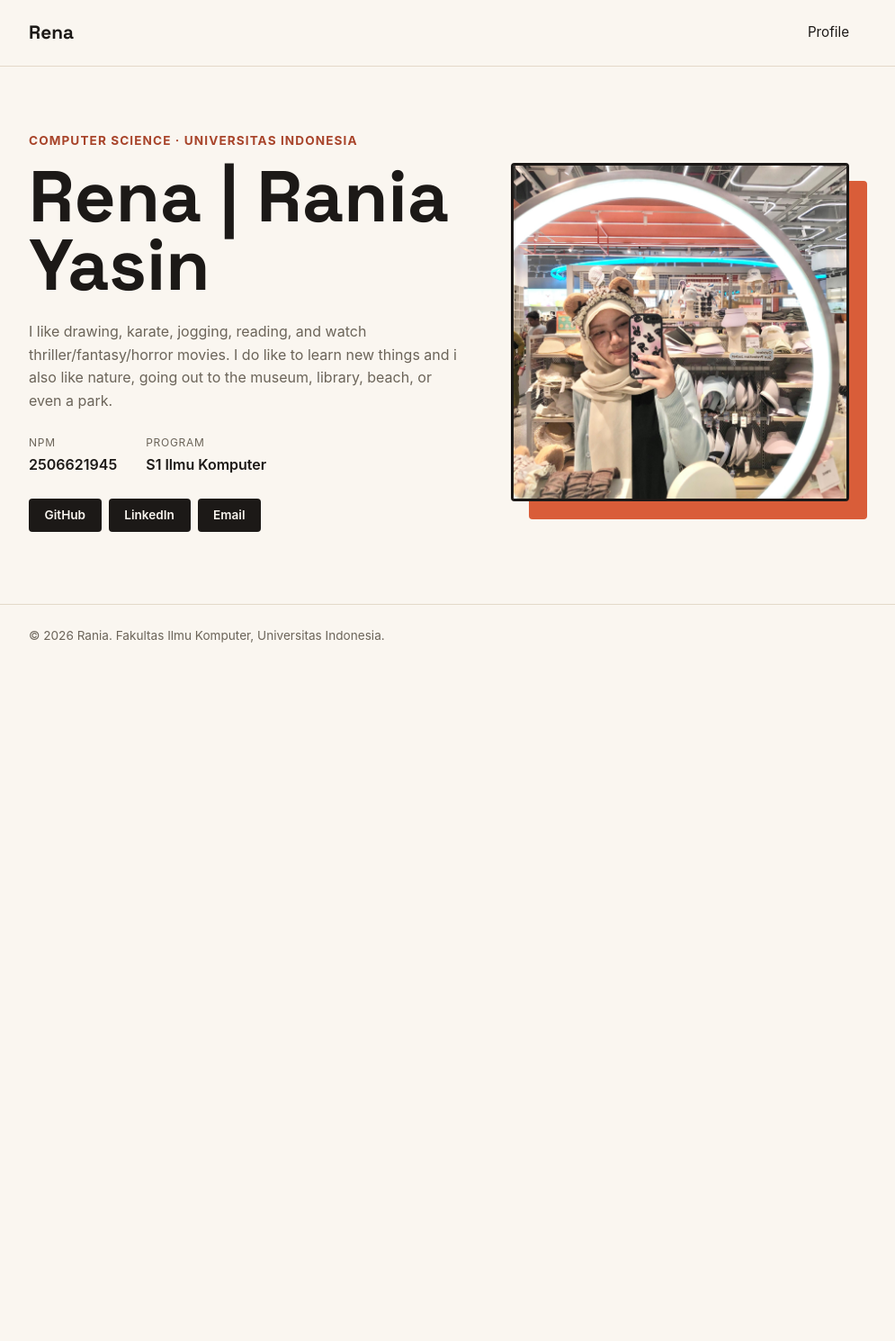
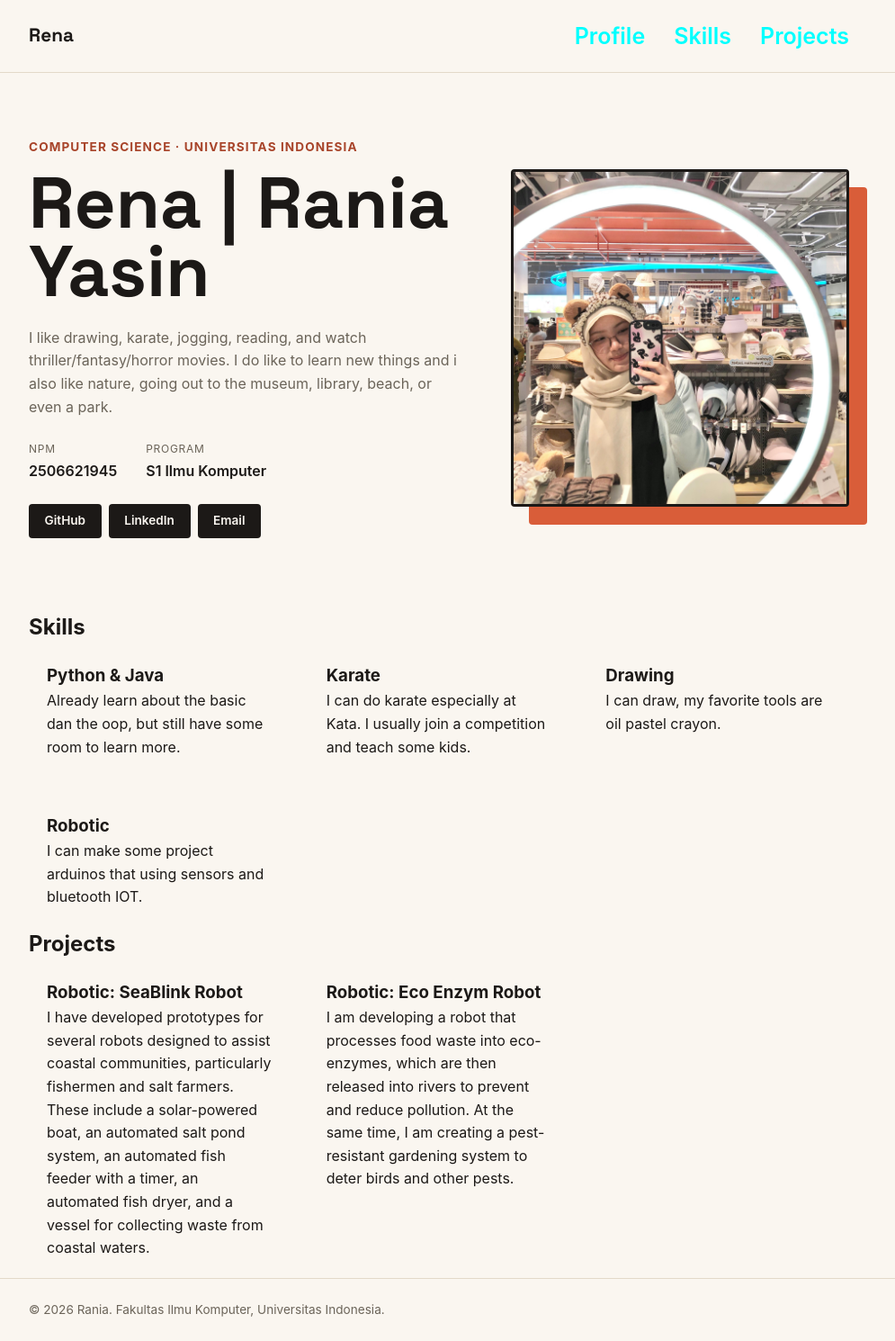
Before and after one commit to raniaysnn/myportofolio, a Django app: page / in a window 1280 px wide. Shown: the whole page at 90% size, without its empty margins (152-1147 px from the left). Before the commit the page ends 714 px from the top, so only its background shows below. Run offline with Django 5.2, Linux system fonts and the light colour scheme.

Commit message:
Menambahkan informasi Skills dan Projects di Portofolio Website

```diff
--- a/portofolio/settings.py
+++ b/portofolio/settings.py
@@ -137,8 +137,8 @@ USE_TZ = True
 # Static files (CSS, JavaScript, Images)
 # https://docs.djangoproject.com/en/6.1/howto/static-files/
 
-STATIC_URL = 'static/'
-STATICFILES_DIRS = [BASE_DIR / 'static']
+STATIC_URL = '/static/'
+STATICFILES_DIRS = [BASE_DIR / 'static',]
 STATIC_ROOT = BASE_DIR / 'staticfiles'
 WHITENOISE_USE_FINDERS = True
 
--- a/static/css/style.css
+++ b/static/css/style.css
@@ -55,9 +55,11 @@ h1, .brand {
 }
 
 .site-header nav a {
-    color: var(--ink);
+    color: aqua;
     text-decoration: none;
-    font-size: 0.95rem;
+    font-size: 25px;
+    font-weight: 600;
+    transition: 0.3s;
 }
 
 .hero {
@@ -176,6 +178,48 @@ h1, .brand {
     border-top: 1px solid var(--line);
 }
 
+.skills-container {
+    display: grid;
+    grid-template-columns: repeat(3, 1fr);
+    gap: 20px;
+}
+
+.skill-card {
+    padding: 20px;
+    border-radius: 12px;
+    transition: transform 0.3s;
+}
+
+.skill-card:hover {
+    transform: translateY(-5px);
+}
+
+.projects-container {
+    display: grid;
+    grid-template-columns: repeat(3, 1fr);
+    gap: 20px;
+}
+
+.projects-card {
+    padding: 20px;
+    border-radius: 12px;
+    transition: transform 0.3s;
+}
+
+.projects-card:hover {
+    transform: translateY(-5px);
+}
+
+@media (max-width: 768px) {
+    .skills-container {
+        grid-template-columns: 1fr;
+    }
+}
+
+html {
+    scroll-behavior: smooth;
+}
+
 @media (max-width: 600px) {
     .hero-grid {
         grid-template-columns: 1fr;
--- a/templates/index.html
+++ b/templates/index.html
@@ -1,3 +1,5 @@
+{% load static %}
+
 <!DOCTYPE html>
 <html lang="en">
 <head>
@@ -7,14 +9,17 @@
     <link rel="preconnect" href="https://fonts.googleapis.com">
     <link rel="preconnect" href="https://fonts.gstatic.com" crossorigin>
     <link href="https://fonts.googleapis.com/css2?family=Space+Grotesk:wght@500;700&display=swap" rel="stylesheet">
-    <link rel="stylesheet" href="/static/css/style.css">
+    <link rel="stylesheet" href="{% static 'css/style.css' %}">
 </head>
+
 <body>
     <header class="site-header">
         <div class="container">
             <a href="#profile" class="brand">Rena</a>
-            <nav>
+            <nav class="navbar">
                 <a href="#profile">Profile</a>
+                <a href="#skills">Skills</a>
+                <a href="#projects">Projects</a>
             </nav>
         </div>
     </header>
@@ -24,7 +29,7 @@
             <div class="container hero-grid">
                 <div class="hero-identity">
                     <p class="hero-kicker">Computer Science &middot; Universitas Indonesia</p>
-                    <h1>Rena | Rania Yasin </h1>
+                    <h1>Rena | Rania Yasin</h1>
                 </div>
                 <div class="hero-photo">
                     <div class="photo-block"></div>
@@ -45,12 +50,77 @@
                     <div class="social-links">
                         <a href="https://github.com/raniaysnn" class="social-link">GitHub</a>
                         <a href="https://www.linkedin.com/in/raniayasin/" class="social-link">LinkedIn</a>
-                        <a href="raniysnn@gmail.com" class="social-link">Email</a>
+                        <a href="mailto:raniysnn@gmail.com" class="social-link">Email</a>
                     </div>
                 </div>
             </div>
         </section>
-    </main>
+
+        <section class="skills" id="skills">
+                <div class="container">
+                    <h2>Skills</h2>
+
+                    <div class="skills-container">
+
+                        <article class="skill-card">
+                            <h3>Python & Java</h3>
+                            <p>
+                                Already learn about the basic dan the oop, but still have some room to learn more.
+                            </p>
+                        </article>
+
+                        <article class="skill-card">
+                            <h3>Karate</h3>
+                            <p>
+                               I can do karate especially at Kata. I usually join a competition and teach some kids.
+                            </p>
+                        </article>
+
+                        <article class="skill-card">
+                            <h3>Drawing</h3>
+                            <p>
+                               I can draw, my favorite tools are oil pastel crayon.
+                            </p>
+                        </article>
+
+                        <article class="skill-card">
+                            <h3>Robotic</h3>
+                            <p>
+                                I can make some project arduinos that using sensors and bluetooth IOT.
+
+                            </p>
+                        </article>
+
+                    </div>
+                </div>
+            </section>
+
+
+
+            <section class="projects" id="projects">
+                <div class="container">
+                    <h2>Projects</h2>
+
+                    <div class="projects-container">
+
+                        <article class="projects-card">
+                            <h3>Robotic: SeaBlink Robot</h3>
+                            <p>
+                                I have developed prototypes for several robots designed to assist coastal communities, particularly fishermen and salt farmers. These include a solar-powered boat, an automated salt pond system, an automated fish feeder with a timer, an automated fish dryer, and a vessel for collecting waste from coastal waters.
+                            </p>
+                        </article>
+
+                        <article class="projects-card">
+                            <h3>Robotic: Eco Enzym Robot</h3>
+                            <p>
+                               I am developing a robot that processes food waste into eco-enzymes, which are then released into rivers to prevent and reduce pollution. At the same time, I am creating a pest-resistant gardening system to deter birds and other pests.
+                            </p>
+                        </article>
+
+                    </div>
+                </div>
+            </section>
+        </main>
 
     <footer class="site-footer">
         <div class="container">
```
Also changed, not shown: README.md.
